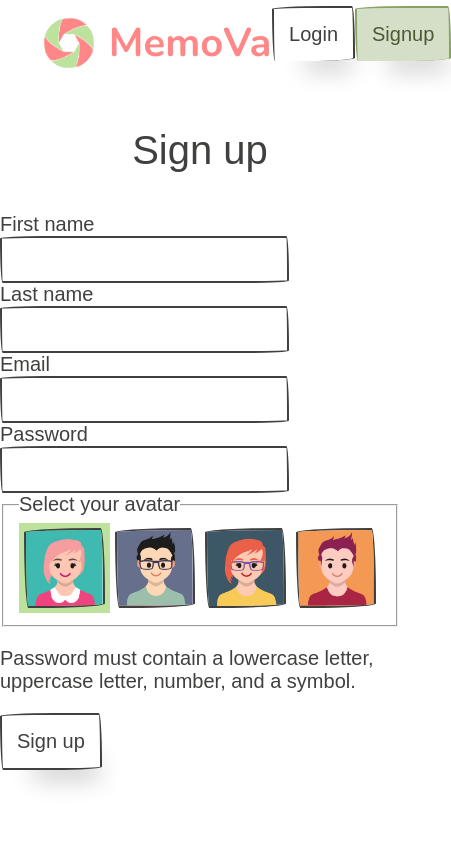
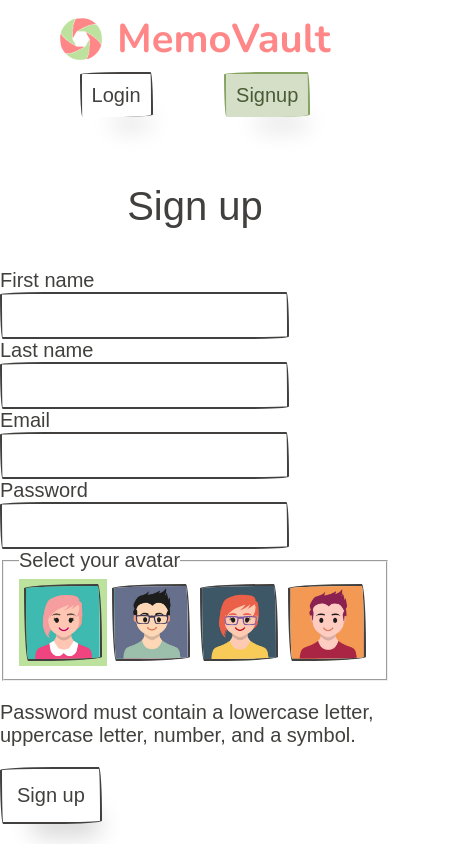
Before and after one commit to janoskocs/client-capstone, a React (Create React App) app: page /signup in a window 390 px wide. Shown: the whole page, 451 px wide, since content can reach past the window. Built offline with nearby package versions, Linux system fonts and the light colour scheme; a web font is replaced by a local one.

Commit message:
Fix navigation responsiveness and form

```diff
--- a/src/components/MomentForm/MomentForm.scss
+++ b/src/components/MomentForm/MomentForm.scss
@@ -1,9 +1,12 @@
 @use "../../styles/variables" as *;
+@use "../../styles/responsive" as *;
 
 .form {
-  width: 20rem;
   margin: 0 auto;
 
+  @include tablet {
+    width: 20rem;
+  }
   &__title {
     text-align: center;
   }
--- a/src/components/Navigation/Navigation.scss
+++ b/src/components/Navigation/Navigation.scss
@@ -9,16 +9,23 @@
     width: 80%;
     margin: 0 auto;
 
-    @include displayFlex(null, space-between, center);
+    @include displayFlex(null, space-between, center, wrap);
   }
   &__section-container {
-    @include displayFlex(null, space-between, center);
-    width: 25%;
-    margin: 0;
+    @include displayFlex(null, center, center);
+    width: 100%;
+    margin: 0 auto;
+
+    @include tablet {
+      width: 25%;
+    }
   }
   &__logo {
-    width: 2.5rem;
+    width: 15%;
     border: none;
+    @include tablet {
+      width: 2.5rem;
+    }
   }
   &__title {
     @include font($font-title, $bold, 2rem, $primary-brand);
@@ -27,6 +34,13 @@
 
   &__link {
     border-bottom: none;
+    display: block;
+    padding: 0.5rem;
+    text-align: center;
+
+    @include tablet {
+      padding: 0;
+    }
     &:hover {
       border-bottom: none;
       color: $primary-brand;
@@ -44,13 +58,21 @@
     }
   }
   &__user {
-    width: 50%;
-    @include displayFlex(null, space-around, center, wrap);
+    margin: 0 auto;
+    width: 100%;
+
+    @include tablet {
+      margin: 0;
+      @include displayFlex(null, space-around, center, wrap);
+    }
+    @include desktop {
+      width: 50%;
+    }
   }
 }
 
 .loggedon-user {
-  @include displayFlex(null, null, center, center);
+  @include displayFlex(null, center, center);
   &__img {
     width: 2rem;
     margin-right: 1rem;
```
